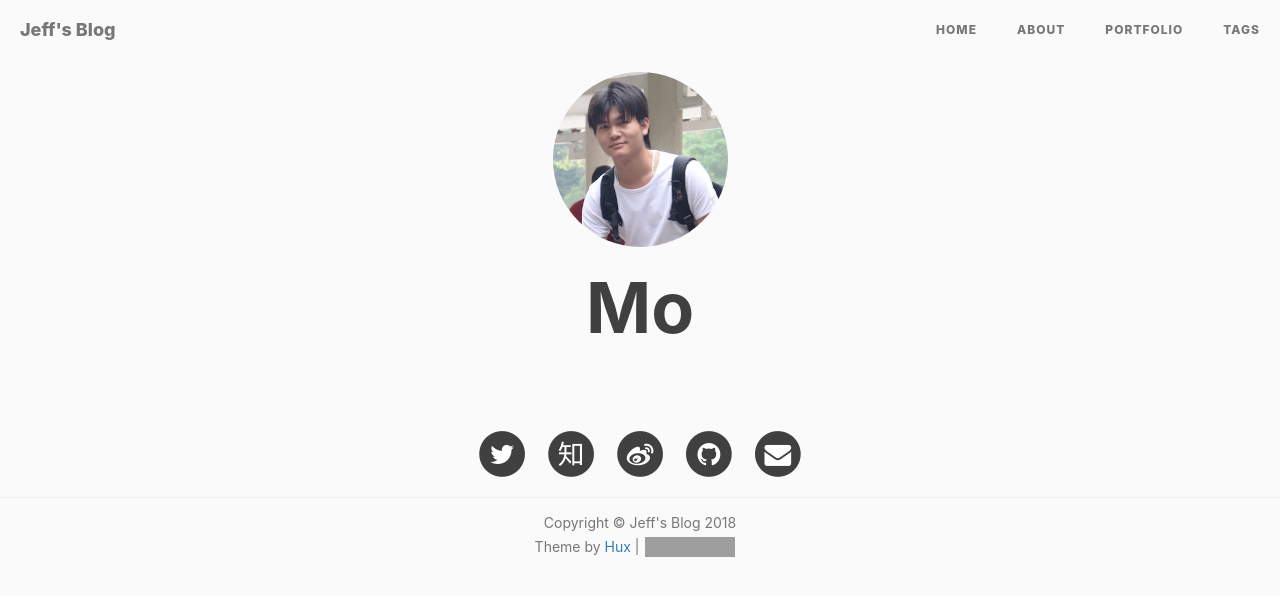
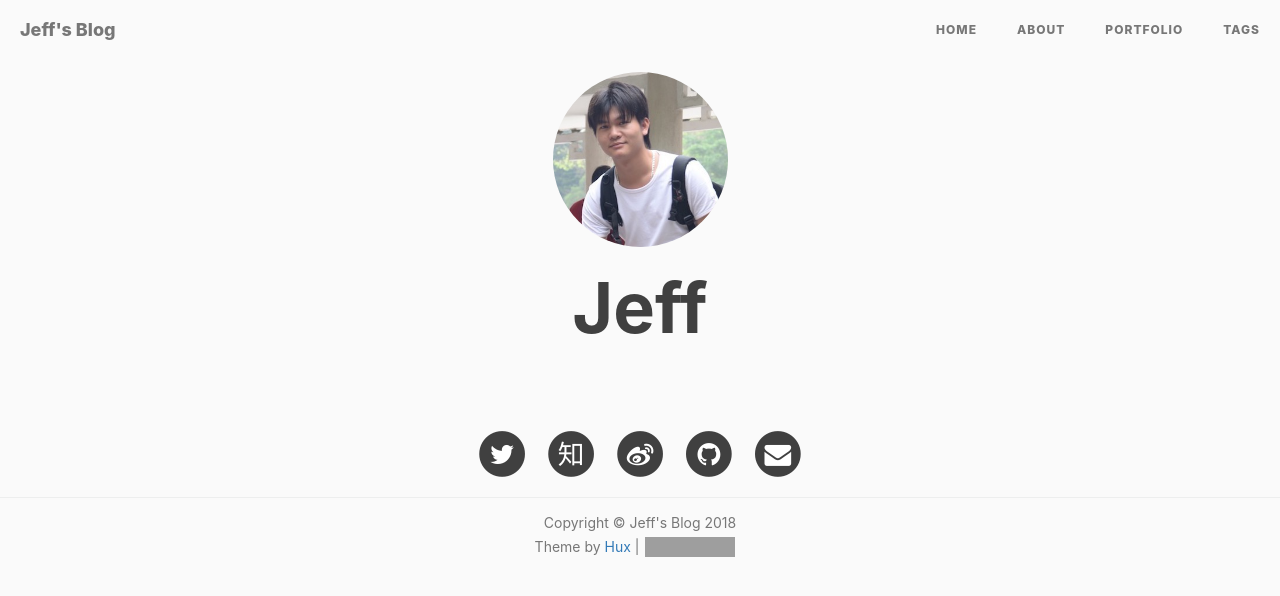
Before and after one commit to mjf1986/mjf1986.github.io, a Jekyll site: the page built from portfolio/index.html, in a window 1280 px wide. Shown: the top 596 px of the page. Built offline with Jekyll 4.4.1, drawn with Linux system fonts in a browser that asks for light colours; nearby versions of some CDN libraries; comment, search, counter and statistics services are not loaded; grey boxes are pictures that could not be loaded.

Commit message:
修改名称

```diff
--- a/portfolio/index.html
+++ b/portfolio/index.html
@@ -1,5 +1,7 @@
 ---
+layout: page
 title: Portfolio
+author: "Jeff"
 layout: default
 ---
 
@@ -17,7 +19,7 @@ layout: default
 		<div class="container" style="margin:0;padding:0;width:100%;">
 			<header>
 				<img width="175" height="175" style="border-radius:50%;" src="/img/avatar-hux.jpg">
-				<h1>Mo</h1>
+				<h1>{{page.author}}</h1>
 			</header>
 			<div class="main">
 				<ul class="cbp_tmtimeline">
```
Also changed, not shown: 2 other files.
